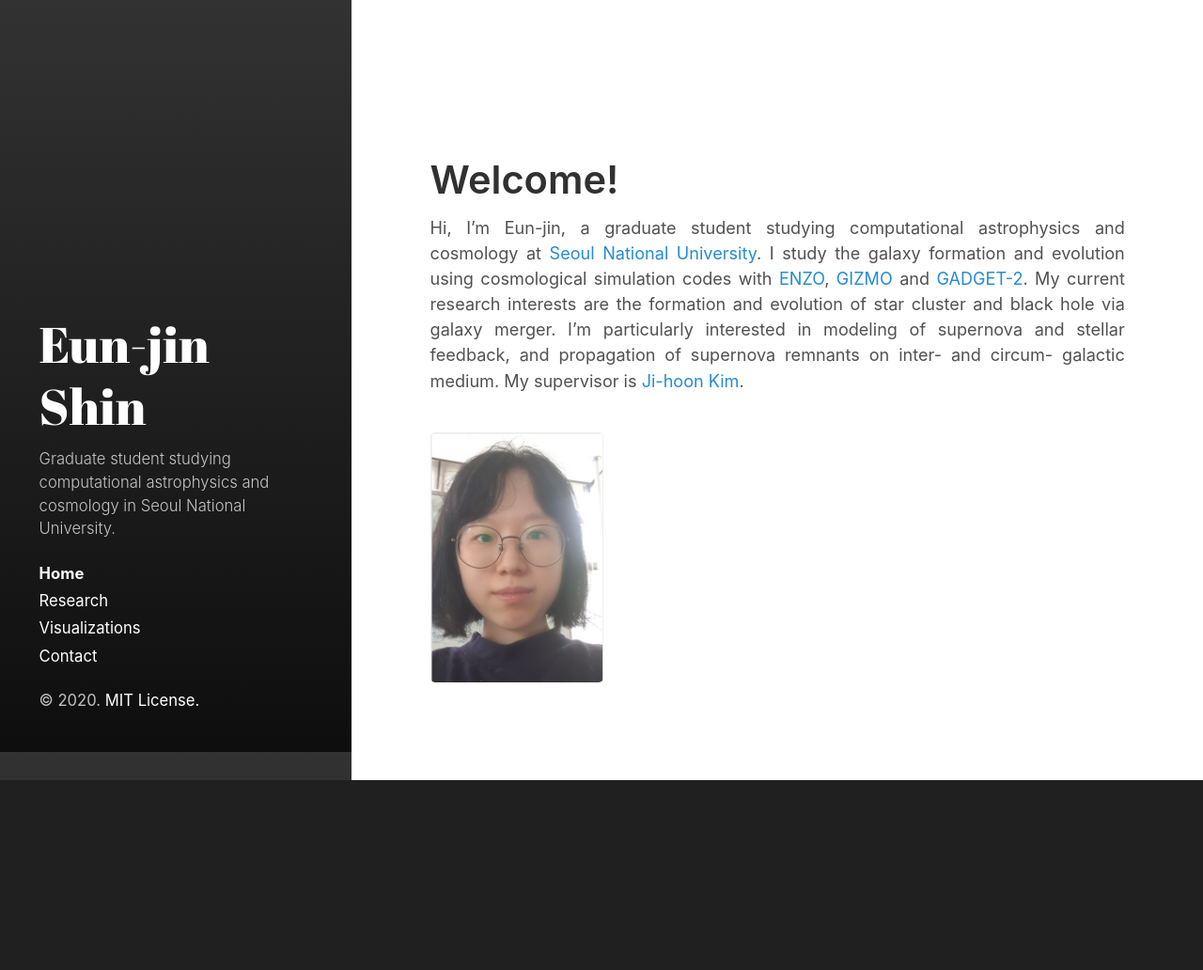
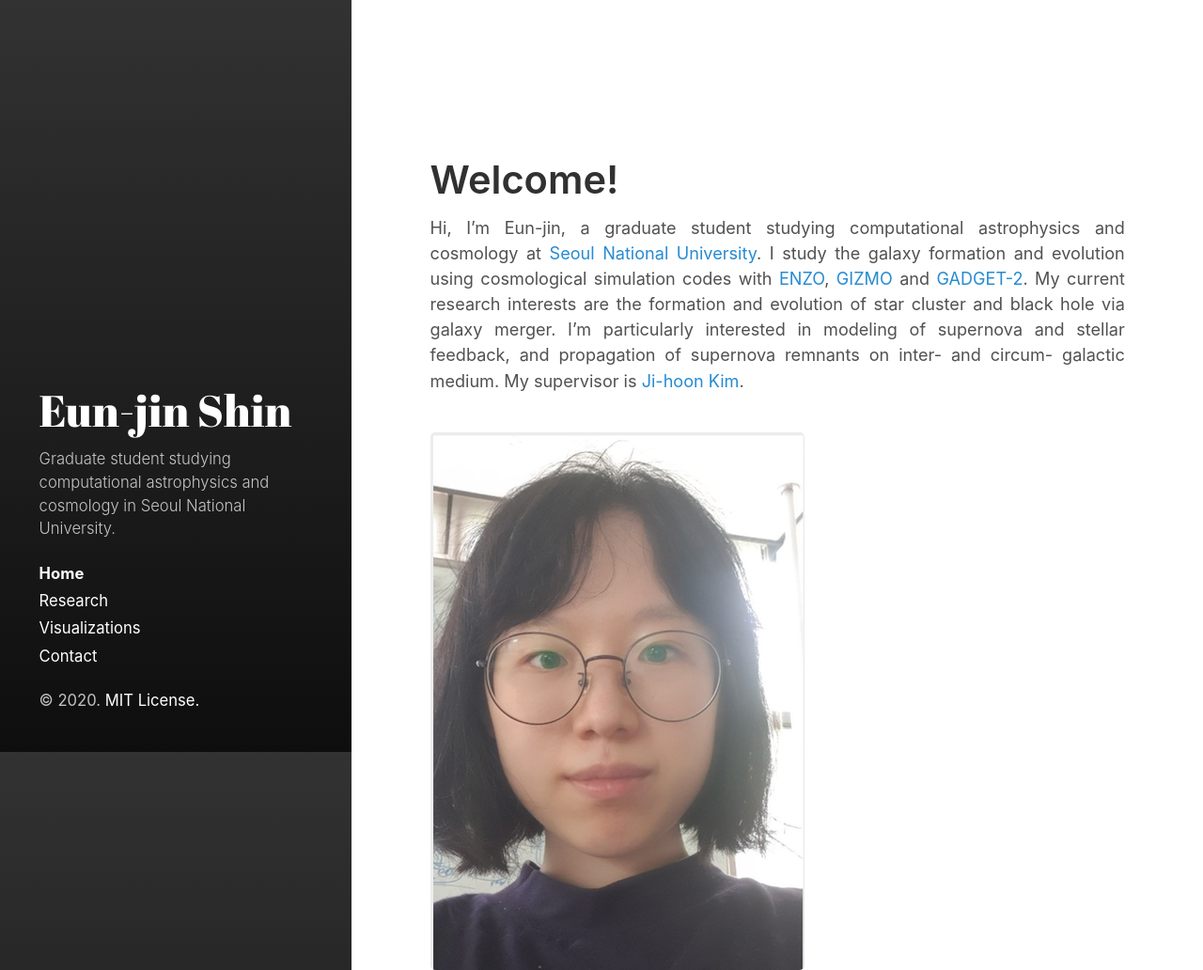
Before and after one commit to ejshin0/page, a website: page index.html in a window 1280 px wide. Shown: the top 1032 px of the page at 94% size. Before the commit the page ends 830 px from the top, so only its background shows below. Drawn offline with Linux system fonts and the light colour scheme.

Commit message:
Add files via upload

```diff
--- a/assets/css/main.css
+++ b/assets/css/main.css
@@ -17,7 +17,7 @@ a:hover, a:focus { text-decoration: underline; }
 
 a strong { color: inherit; }
 
-img { border-radius: 5px; display: block; height: auto; margin: 0 0 1rem; margin-top: 2rem; max-width: 25%; }
+img { border-radius: 5px; display: block; height: auto; margin: 0 0 1rem; margin-top: 2rem; max-width: 70%; }
 
 table { border: 1px solid #e5e5e5; border-collapse: collapse; font-size: 85%; margin-bottom: 1rem; width: 100%; }
 
@@ -32,6 +32,8 @@ button, input[type='text'], input[type='email'], input[type='search'], input[typ
 button, input[type='submit'] { background: transparent; border-color: #e5e5e5; color: #268bd2; cursor: pointer; transition: color 0.6s ease-in-out, border-color 0.6s ease-in-out, background 0.6s ease-in-out; }
 
 button:hover, input[type='submit']:hover { background: #268bd2; border-color: #268bd2; box-shadow: 1px 1px 1px rgba(0, 0, 0, 0.16); color: #fff; }
+
+figcaption { background-color: white; color: grey; font-style: italic; margin: 0; padding: 0.1px; text-align: left; font-size: 0.75rem; }
 
 h1, h2, h3, h4, h5, h6, .site-title { color: #313131; font-weight: 600; line-height: 1.25; margin-bottom: 0.5rem; text-rendering: optimizeLegibility; }
 
@@ -294,7 +296,7 @@ body { background-attachment: fixed; background-color: #202020; background-image
 /* ----------------------------------------------------------- Mobile view for home page) ----------------------------------------------------------- */
 .home #sidebar { text-align: center; }
 
-.home #sidebar .site-title { font-size: 2.55rem; }
+.home #sidebar .site-title { font-size: 2.25rem; }
 
 .home #sidebar header ~ *, .home #sidebar p.lead { display: block; }
 
```
Also changed, not shown: 1 other file.
